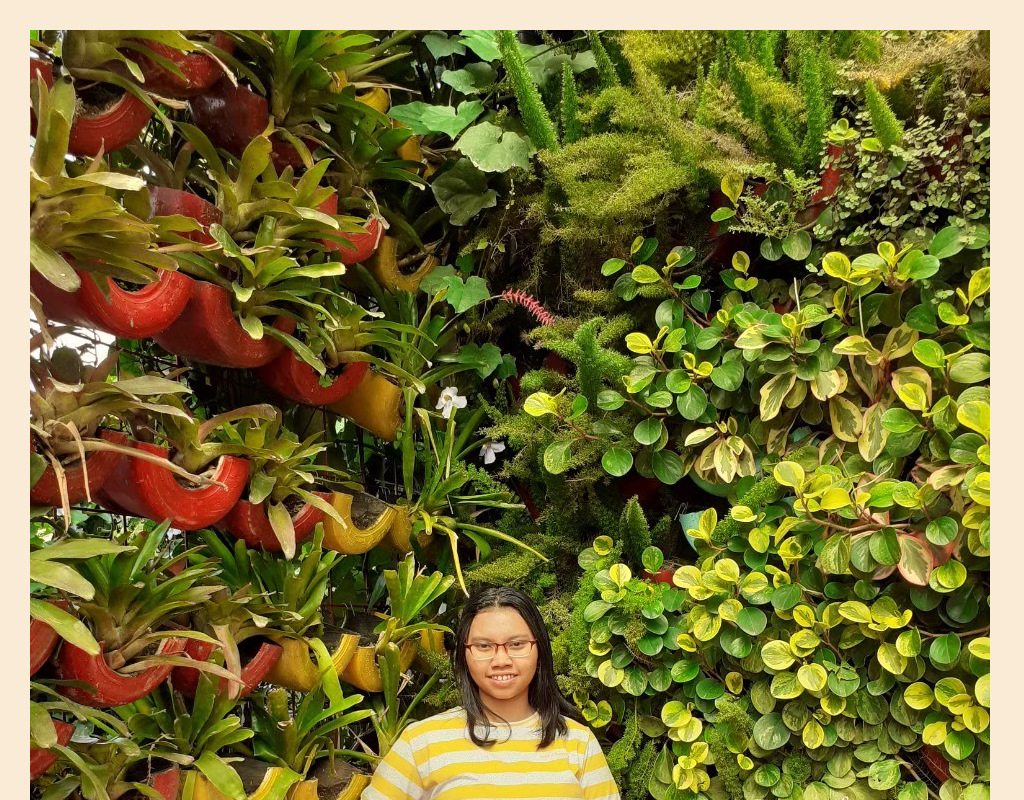
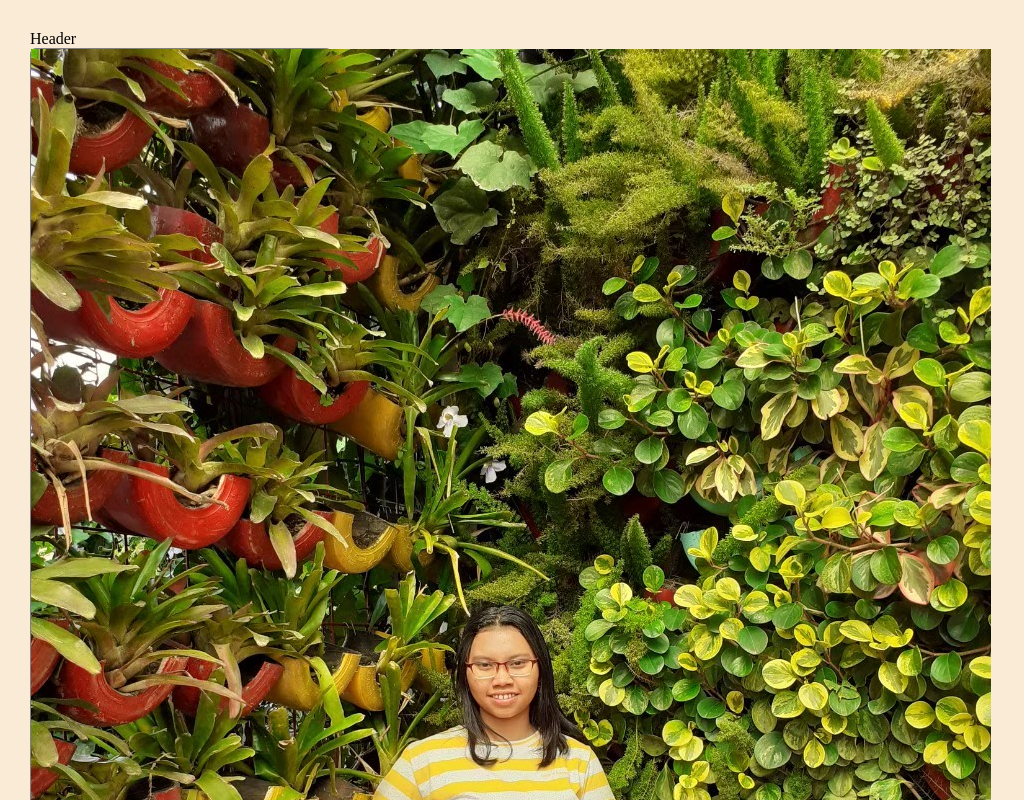
Before and after one commit to yolangcc/my-repo-from-remote, a plain HTML site: page index.html in a window 1280 px wide. Shown: the top 800 px of the page, without its empty margins (0-1024 px from the left). Drawn offline with Linux system fonts and the light colour scheme.

Commit message:
added new div as header container with id = header

```diff
--- a/index.html
+++ b/index.html
@@ -5,7 +5,8 @@
   </head>
 
   <body>
-    <div>
+    <div id="header">Header</div>
+    <div id="profile-container">
         <img src="image/yolanglorya.jpg" alt="profile image" />
         <h2 id="profile-name">Yolan Glorya</h2>
      </div>
```
